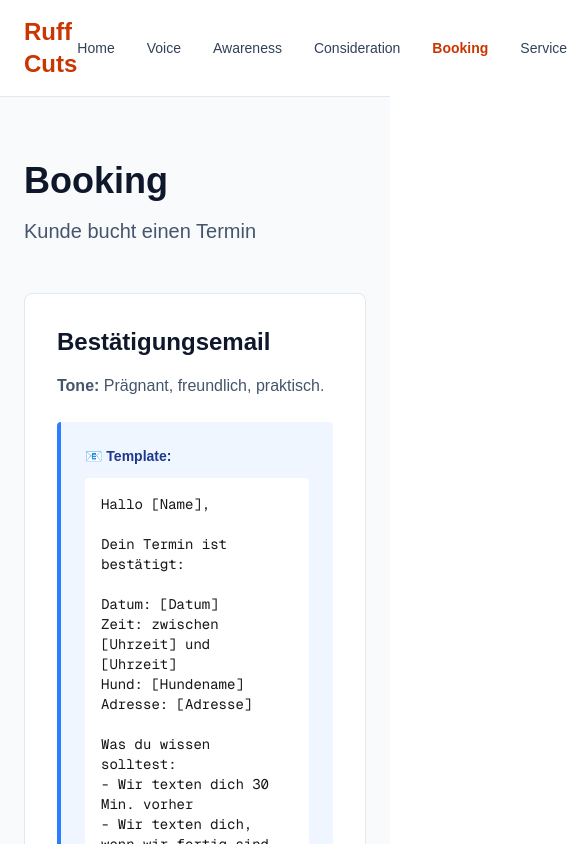
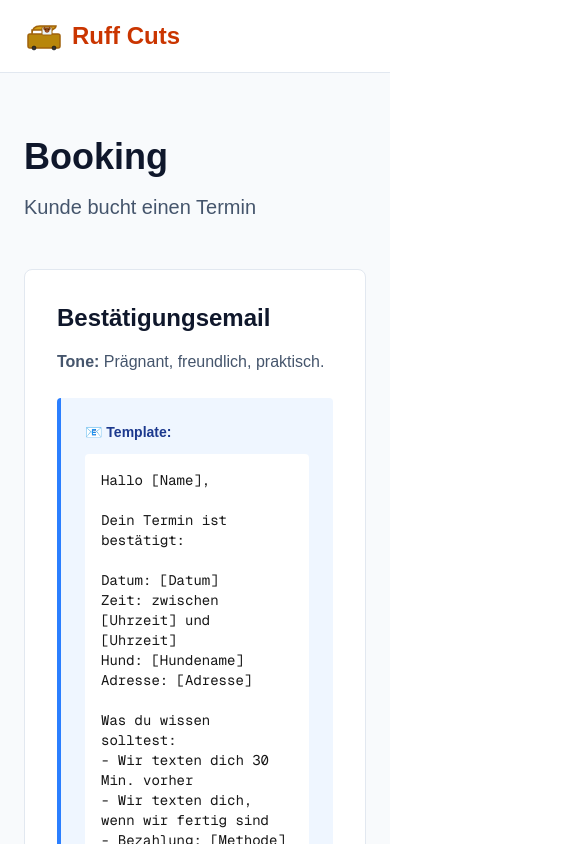
Before and after one commit to HPK-maker-tech/Brand-Voice-Guide, a Next.js app: page /booking in a window 390 px wide. Shown: the top 844 px of the page, 585 px wide, since content can reach past the window. Built offline with nearby package versions, Linux system fonts and the light colour scheme.

Commit message:
Add Ruff Cuts logo and unified Navigation component

```diff
--- a/app/awareness/page.tsx
+++ b/app/awareness/page.tsx
@@ -2,6 +2,7 @@
 
 import Link from "next/link";
 import { useState } from "react";
+import Navigation from "../components/Navigation";
 
 export default function AwarenessPage() {
   const [copied, setCopied] = useState<string | null>(null);
@@ -14,21 +15,7 @@ export default function AwarenessPage() {
 
   return (
     <main className="min-h-screen bg-slate-50">
-      {/* Navigation */}
-      <nav className="border-b border-slate-200 bg-white sticky top-0 z-50">
-        <div className="max-w-7xl mx-auto px-6 py-4 flex items-center justify-between">
-          <Link href="/" className="text-2xl font-bold text-orange-700">Ruff Cuts</Link>
-          <div className="flex gap-8 text-sm font-medium">
-            <Link href="/" className="text-slate-700 hover:text-orange-700">Home</Link>
-            <Link href="/voice" className="text-slate-700 hover:text-orange-700">Voice</Link>
-            <Link href="/awareness" className="text-orange-700 font-semibold">Awareness</Link>
-            <Link href="/consideration" className="text-slate-700 hover:text-orange-700">Consideration</Link>
-            <Link href="/booking" className="text-slate-700 hover:text-orange-700">Booking</Link>
-            <Link href="/service" className="text-slate-700 hover:text-orange-700">Service</Link>
-            <Link href="/retention" className="text-slate-700 hover:text-orange-700">Retention</Link>
-          </div>
-        </div>
-      </nav>
+      <Navigation />
 
       <div className="max-w-4xl mx-auto px-6 py-16">
         <h1 className="text-4xl font-bold text-slate-900 mb-4">Awareness</h1>
--- a/app/booking/page.tsx
+++ b/app/booking/page.tsx
@@ -2,6 +2,7 @@
 
 import Link from "next/link";
 import { useState } from "react";
+import Navigation from "../components/Navigation";
 
 export default function BookingPage() {
   const [copied, setCopied] = useState<string | null>(null);
@@ -35,20 +36,7 @@ Ruff Cuts Team`;
 
   return (
     <main className="min-h-screen bg-slate-50">
-      <nav className="border-b border-slate-200 bg-white sticky top-0 z-50">
-        <div className="max-w-7xl mx-auto px-6 py-4 flex items-center justify-between">
-          <Link href="/" className="text-2xl font-bold text-orange-700">Ruff Cuts</Link>
-          <div className="flex gap-8 text-sm font-medium">
-            <Link href="/" className="text-slate-700 hover:text-orange-700">Home</Link>
-            <Link href="/voice" className="text-slate-700 hover:text-orange-700">Voice</Link>
-            <Link href="/awareness" className="text-slate-700 hover:text-orange-700">Awareness</Link>
-            <Link href="/consideration" className="text-slate-700 hover:text-orange-700">Consideration</Link>
-            <Link href="/booking" className="text-orange-700 font-semibold">Booking</Link>
-            <Link href="/service" className="text-slate-700 hover:text-orange-700">Service</Link>
-            <Link href="/retention" className="text-slate-700 hover:text-orange-700">Retention</Link>
-          </div>
-        </div>
-      </nav>
+      <Navigation />
 
       <div className="max-w-4xl mx-auto px-6 py-16">
         <h1 className="text-4xl font-bold text-slate-900 mb-4">Booking</h1>
--- /dev/null
+++ b/app/components/Logo.tsx
@@ -0,0 +1,39 @@
+export default function Logo() {
+  return (
+    <svg
+      width="40"
+      height="40"
+      viewBox="0 0 40 40"
+      fill="none"
+      xmlns="http://www.w3.org/2000/svg"
+      className="inline-block"
+    >
+      {/* Van body */}
+      <rect x="4" y="18" width="32" height="14" rx="2" fill="#B8860B" stroke="#A0620B" strokeWidth="1.5" />
+
+      {/* Van top/cabin */}
+      <path d="M 8 18 Q 8 10 16 10 L 32 10 Q 32 12 28 14 L 8 14 Z" fill="#D4A017" stroke="#A0620B" strokeWidth="1.5" />
+
+      {/* Window */}
+      <rect x="18" y="11" width="10" height="8" rx="1" fill="#E8F4F8" stroke="#A0620B" strokeWidth="1" />
+
+      {/* Dog head in window */}
+      <circle cx="23" cy="14" r="2.5" fill="#8B4513" />
+
+      {/* Dog ears */}
+      <ellipse cx="20.5" cy="12.5" rx="1.2" ry="1.8" fill="#8B4513" />
+      <ellipse cx="25.5" cy="12.5" rx="1.2" ry="1.8" fill="#8B4513" />
+
+      {/* Dog snout */}
+      <ellipse cx="23" cy="15.5" rx="1.5" ry="1" fill="#A0522D" />
+
+      {/* Dog eyes */}
+      <circle cx="21.5" cy="13.5" r="0.4" fill="#000" />
+      <circle cx="24.5" cy="13.5" r="0.4" fill="#000" />
+
+      {/* Wheels */}
+      <circle cx="10" cy="32" r="2" fill="#333" stroke="#000" strokeWidth="0.5" />
+      <circle cx="30" cy="32" r="2" fill="#333" stroke="#000" strokeWidth="0.5" />
+    </svg>
+  );
+}
--- /dev/null
+++ b/app/components/Navigation.tsx
@@ -0,0 +1,28 @@
+'use client';
+
+import Link from "next/link";
+import Logo from "./Logo";
+
+export default function Navigation() {
+  return (
+    <nav className="border-b border-slate-200 bg-white sticky top-0 z-50">
+      <div className="max-w-7xl mx-auto px-6 py-4">
+        <div className="flex items-center justify-between">
+          <Link href="/" className="flex items-center gap-2 hover:opacity-80 transition">
+            <Logo />
+            <div className="text-2xl font-bold text-orange-700">Ruff Cuts</div>
+          </Link>
+          <div className="hidden md:flex gap-8 text-sm font-medium">
+            <Link href="/" className="text-slate-700 hover:text-orange-700">Home</Link>
+            <Link href="/voice" className="text-slate-700 hover:text-orange-700">Voice</Link>
+            <Link href="/awareness" className="text-slate-700 hover:text-orange-700">Awareness</Link>
+            <Link href="/consideration" className="text-slate-700 hover:text-orange-700">Consideration</Link>
+            <Link href="/booking" className="text-slate-700 hover:text-orange-700">Booking</Link>
+            <Link href="/service" className="text-slate-700 hover:text-orange-700">Service</Link>
+            <Link href="/retention" className="text-slate-700 hover:text-orange-700">Retention</Link>
+          </div>
+        </div>
+      </div>
+    </nav>
+  );
+}
--- a/app/consideration/page.tsx
+++ b/app/consideration/page.tsx
@@ -1,24 +1,12 @@
 'use client';
 
 import Link from "next/link";
+import Navigation from "../components/Navigation";
 
 export default function ConsiderationPage() {
   return (
     <main className="min-h-screen bg-slate-50">
-      <nav className="border-b border-slate-200 bg-white sticky top-0 z-50">
-        <div className="max-w-7xl mx-auto px-6 py-4 flex items-center justify-between">
-          <Link href="/" className="text-2xl font-bold text-orange-700">Ruff Cuts</Link>
-          <div className="flex gap-8 text-sm font-medium">
-            <Link href="/" className="text-slate-700 hover:text-orange-700">Home</Link>
-            <Link href="/voice" className="text-slate-700 hover:text-orange-700">Voice</Link>
-            <Link href="/awareness" className="text-slate-700 hover:text-orange-700">Awareness</Link>
-            <Link href="/consideration" className="text-orange-700 font-semibold">Consideration</Link>
-            <Link href="/booking" className="text-slate-700 hover:text-orange-700">Booking</Link>
-            <Link href="/service" className="text-slate-700 hover:text-orange-700">Service</Link>
-            <Link href="/retention" className="text-slate-700 hover:text-orange-700">Retention</Link>
-          </div>
-        </div>
-      </nav>
+      <Navigation />
 
       <div className="max-w-4xl mx-auto px-6 py-16">
         <h1 className="text-4xl font-bold text-slate-900 mb-4">Consideration</h1>
--- a/app/page.tsx
+++ b/app/page.tsx
@@ -1,25 +1,10 @@
 import Link from "next/link";
+import Navigation from "./components/Navigation";
 
 export default function Home() {
   return (
     <main className="min-h-screen bg-gradient-to-b from-slate-50 to-white">
-      {/* Navigation */}
-      <nav className="border-b border-slate-200 bg-white sticky top-0 z-50">
-        <div className="max-w-7xl mx-auto px-6 py-4">
-          <div className="flex items-center justify-between">
-            <div className="text-2xl font-bold text-orange-700">Ruff Cuts</div>
-            <div className="hidden md:flex gap-8 text-sm font-medium">
-              <Link href="/" className="text-slate-700 hover:text-orange-700">Home</Link>
-              <Link href="/voice" className="text-slate-700 hover:text-orange-700">Voice</Link>
-              <Link href="/awareness" className="text-slate-700 hover:text-orange-700">Awareness</Link>
-              <Link href="/consideration" className="text-slate-700 hover:text-orange-700">Consideration</Link>
-              <Link href="/booking" className="text-slate-700 hover:text-orange-700">Booking</Link>
-              <Link href="/service" className="text-slate-700 hover:text-orange-700">Service</Link>
-              <Link href="/retention" className="text-slate-700 hover:text-orange-700">Retention</Link>
-            </div>
-          </div>
-        </div>
-      </nav>
+      <Navigation />
 
       {/* Hero */}
       <section className="max-w-7xl mx-auto px-6 py-12 md:py-20 text-center">
--- a/app/retention/page.tsx
+++ b/app/retention/page.tsx
@@ -1,24 +1,12 @@
 'use client';
 
 import Link from "next/link";
+import Navigation from "../components/Navigation";
 
 export default function RetentionPage() {
   return (
     <main className="min-h-screen bg-slate-50">
-      <nav className="border-b border-slate-200 bg-white sticky top-0 z-50">
-        <div className="max-w-7xl mx-auto px-6 py-4 flex items-center justify-between">
-          <Link href="/" className="text-2xl font-bold text-orange-700">Ruff Cuts</Link>
-          <div className="flex gap-8 text-sm font-medium">
-            <Link href="/" className="text-slate-700 hover:text-orange-700">Home</Link>
-            <Link href="/voice" className="text-slate-700 hover:text-orange-700">Voice</Link>
-            <Link href="/awareness" className="text-slate-700 hover:text-orange-700">Awareness</Link>
-            <Link href="/consideration" className="text-slate-700 hover:text-orange-700">Consideration</Link>
-            <Link href="/booking" className="text-slate-700 hover:text-orange-700">Booking</Link>
-            <Link href="/service" className="text-slate-700 hover:text-orange-700">Service</Link>
-            <Link href="/retention" className="text-orange-700 font-semibold">Retention</Link>
-          </div>
-        </div>
-      </nav>
+      <Navigation />
 
       <div className="max-w-4xl mx-auto px-6 py-16">
         <h1 className="text-4xl font-bold text-slate-900 mb-4">Retention</h1>
--- a/app/service/page.tsx
+++ b/app/service/page.tsx
@@ -1,24 +1,12 @@
 'use client';
 
 import Link from "next/link";
+import Navigation from "../components/Navigation";
 
 export default function ServicePage() {
   return (
     <main className="min-h-screen bg-slate-50">
-      <nav className="border-b border-slate-200 bg-white sticky top-0 z-50">
-        <div className="max-w-7xl mx-auto px-6 py-4 flex items-center justify-between">
-          <Link href="/" className="text-2xl font-bold text-orange-700">Ruff Cuts</Link>
-          <div className="flex gap-8 text-sm font-medium">
-            <Link href="/" className="text-slate-700 hover:text-orange-700">Home</Link>
-            <Link href="/voice" className="text-slate-700 hover:text-orange-700">Voice</Link>
-            <Link href="/awareness" className="text-slate-700 hover:text-orange-700">Awareness</Link>
-            <Link href="/consideration" className="text-slate-700 hover:text-orange-700">Consideration</Link>
-            <Link href="/booking" className="text-slate-700 hover:text-orange-700">Booking</Link>
-            <Link href="/service" className="text-orange-700 font-semibold">Service</Link>
-            <Link href="/retention" className="text-slate-700 hover:text-orange-700">Retention</Link>
-          </div>
-        </div>
-      </nav>
+      <Navigation />
 
       <div className="max-w-4xl mx-auto px-6 py-16">
         <h1 className="text-4xl font-bold text-slate-900 mb-4">Service</h1>
--- a/app/voice/page.tsx
+++ b/app/voice/page.tsx
@@ -1,25 +1,12 @@
 'use client';
 
 import Link from "next/link";
+import Navigation from "../components/Navigation";
 
 export default function VoicePage() {
   return (
     <main className="min-h-screen bg-slate-50">
-      {/* Navigation */}
-      <nav className="border-b border-slate-200 bg-white sticky top-0 z-50">
-        <div className="max-w-7xl mx-auto px-6 py-4 flex items-center justify-between">
-          <Link href="/" className="text-2xl font-bold text-orange-700">Ruff Cuts</Link>
-          <div className="flex gap-8 text-sm font-medium">
-            <Link href="/" className="text-slate-700 hover:text-orange-700">Home</Link>
-            <Link href="/voice" className="text-orange-700 font-semibold">Voice</Link>
-            <Link href="/awareness" className="text-slate-700 hover:text-orange-700">Awareness</Link>
-            <Link href="/consideration" className="text-slate-700 hover:text-orange-700">Consideration</Link>
-            <Link href="/booking" className="text-slate-700 hover:text-orange-700">Booking</Link>
-            <Link href="/service" className="text-slate-700 hover:text-orange-700">Service</Link>
-            <Link href="/retention" className="text-slate-700 hover:text-orange-700">Retention</Link>
-          </div>
-        </div>
-      </nav>
+      <Navigation />
 
       <div className="max-w-4xl mx-auto px-6 py-16">
         <h1 className="text-4xl font-bold text-slate-900 mb-8">Voice – Grundprinzipien</h1>
```
